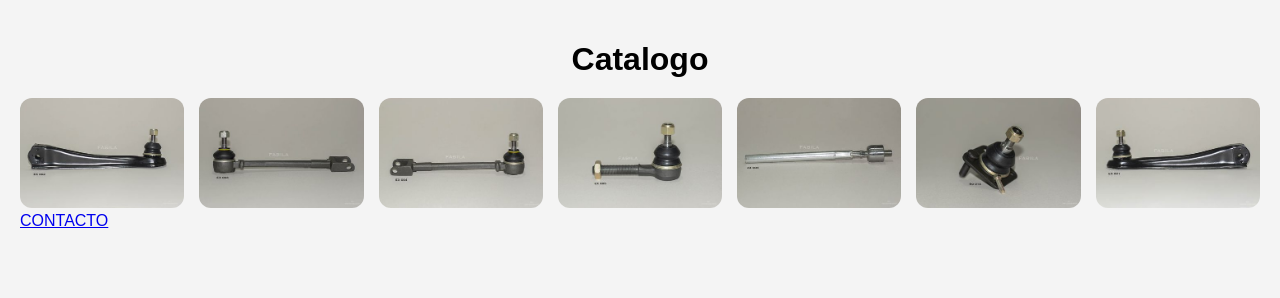
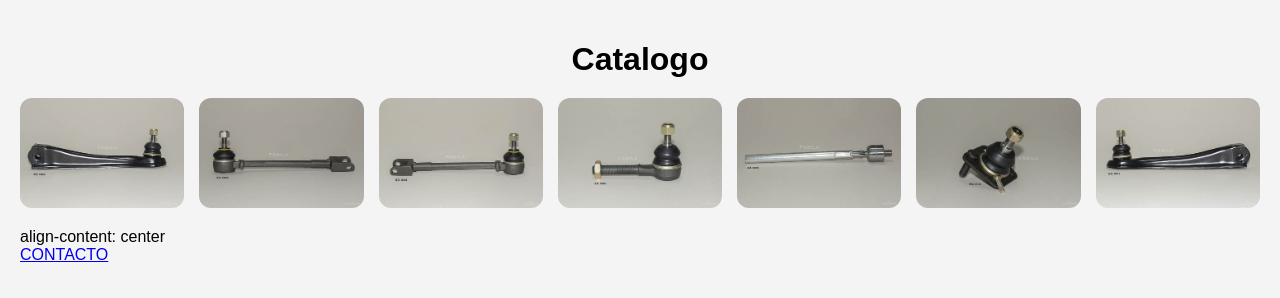
Before and after one commit to keeshond77/keeshond77.github.io, a plain HTML site: page index.html in a window 1280 px wide. Drawn offline with Linux system fonts and the light colour scheme.

Commit message:
Update index.html

```diff
--- a/index.html
+++ b/index.html
@@ -23,6 +23,8 @@
 
     <!-- JavaScript to Load and Handle Images -->
     <script src="script.js"></script>
-    <a href="mailto:pepito@empresa.com.ar">CONTACTO</a>
+    <p>align-content: center<br>
+        <a href="mailto:pepito@empresa.com.ar">CONTACTO</a>
+    </p>
 </body>
 </html>
```
